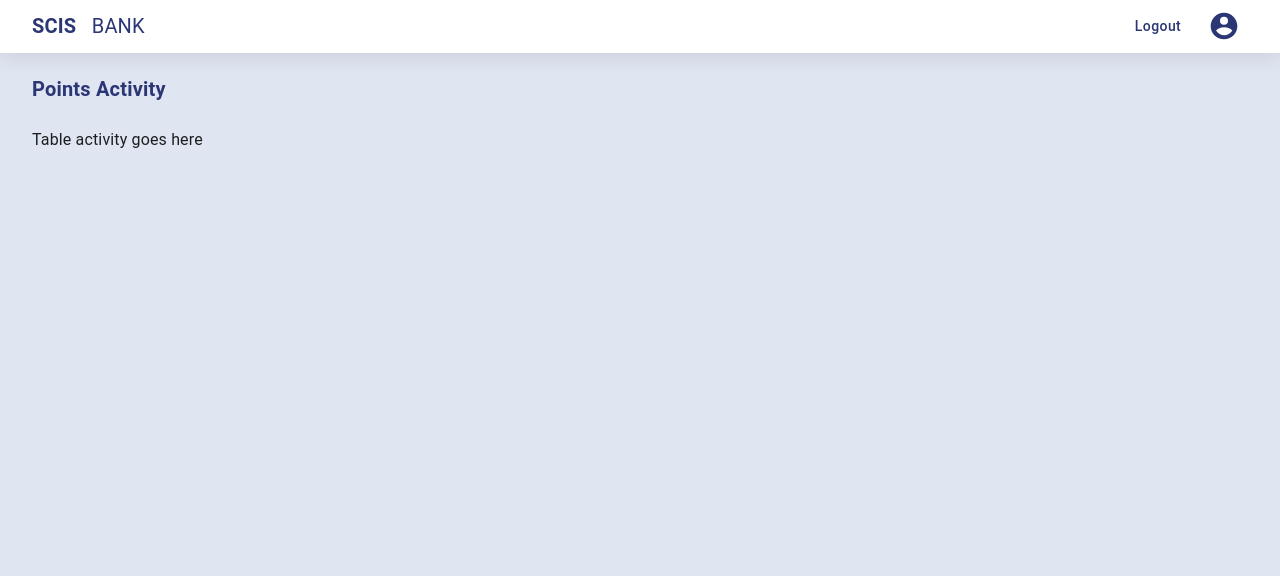
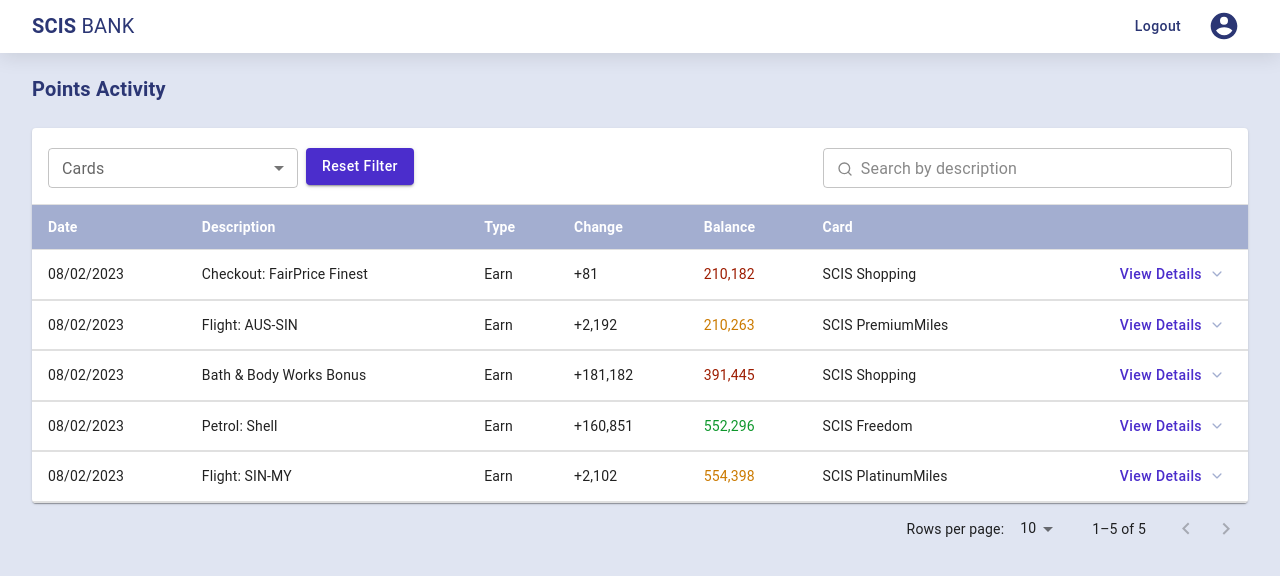
Before and after one commit to Spend-Transactions-Rewards-System/web-ui, a React (Create React App) app: page /pointsactivity in a window 1280 px wide. Shown: the top 576 px of the page. Built offline with nearby package versions, Linux system fonts and the light colour scheme.

Commit message:
added points activity table

```diff
--- a/src/Components/CollapsibleTable/CollapsibleTable.js
+++ b/src/Components/CollapsibleTable/CollapsibleTable.js
@@ -14,6 +14,7 @@ import _ from "lodash";
 
 import UploadDataFilters from "../TableFilters/DataFilesFilters";
 import Row from "./Row";
+import PointsActivityFilters from "../TableFilters/PointsActivityFilters";
 
 const CollapsibleTable = ({
     columnNames,
@@ -32,23 +33,41 @@ const CollapsibleTable = ({
     return (
         <>
         <TableContainer component={Paper}>
-            <Table>
-                <TableHead>
-                    <UploadDataFilters
-                        filter={filter}
-                        setFilter={setFilter}
-                    />
+            <Table size="small">
+                <TableHead sx={{".MuiTableCell-root": {p: 2, pt: 2.5}}}>
+                    { isDataFiles
+                     ?  <UploadDataFilters
+                            filter={filter}
+                            setFilter={setFilter}
+                        />
+                     : <PointsActivityFilters
+                            filter={filter}
+                            setFilter={setFilter}
+                        />
+                    }
+
                 </TableHead>
                 <TableBody>
                 <TableRow sx={{backgroundColor: "#A3AED0"}}>
                     {_.map(columnNames, (aName) => {
+                        let name = aName;
+                        if (!isDataFiles && aName === "Balance") {
+                            if (filter["card"] === "SCIS Shopping") {
+                                name = "Points"
+                            } else if (filter["card"] === "SCIS Freedom") {
+                                name = "Cashback"
+                            } else if (filter["card"].includes("Miles")) {
+                                name = "Miles"
+                            }
+                        }
+
                         return(
                             <TableCell
                                 key={aName}
                                 align="left"
-                                sx={{color:"#FFFFFF"}}
+                                sx={{color:"#FFFFFF", py: 1.5}}
                             >
-                                <b>{aName}</b>
+                                <b>{name}</b>
                             </TableCell>
                         )})
                     }
@@ -60,13 +79,14 @@ const CollapsibleTable = ({
                             currRow={aRow}
                             isDataFiles={isDataFiles}
                             details={details[aRow["id"]]}
+                            colSpan={columnNames.length + 1}
                             key={aRow["id"]}
                         />
                     )
                 })}
                 {emptyRows > 0 && (
                     <TableRow style={{ height: 45 * emptyRows }}>
-                        <TableCell colSpan={5} />
+                        <TableCell colSpan={columnNames.length + 1} />
                     </TableRow>
                 )}
                 </TableBody>
--- a/src/Components/CollapsibleTable/Row.js
+++ b/src/Components/CollapsibleTable/Row.js
@@ -17,9 +17,11 @@ const detailDict = {
     "completeDateTime": "Complete Date Time",
     "processed": "Processed",
     "rejected": "Rejected",
+    "remarks": "Remarks",
+    "amountSpent": "Amount Spent"
 }
 
-const Row = ({ currRow, isDataFiles, details }) => {
+const Row = ({ currRow, isDataFiles, details, colSpan }) => {
 
     const [open, setOpen] = useState(false);
 
@@ -42,7 +44,21 @@ const Row = ({ currRow, isDataFiles, details }) => {
                                         width: "100px"
                                     }}
                                 />
-                            : <>{value}</>
+                            : !isDataFiles && aKey === "balance"  ?
+                                <Typography
+                                    sx={{
+                                        fontWeight: 400,
+                                        fontSize: "0.875rem",
+                                        lineHeight: 1.43,
+                                        letterSpacing: "0.01071em",
+                                        color: currRow["card"] === "SCIS Shopping" ? "#9D1C00"
+                                                : currRow["card"]  === "SCIS Freedom" ? "#0E972C"
+                                                : "#CB7A00"
+                                    }}
+                                >
+                                    {value}
+                                </Typography>
+                            : value
                         }
                         { currRow["rejected"] > 0 &&  aKey === "status"
                             && currRow["status"].toLowerCase() === "completed"
@@ -72,7 +88,7 @@ const Row = ({ currRow, isDataFiles, details }) => {
             </TableCell>
         </TableRow>
         <TableRow>
-            <TableCell sx={{py: 0}} colSpan={5}>
+            <TableCell sx={{py: 0}} colSpan={colSpan}>
                 <Collapse in={open} timeout="auto" unmountOnExit>
                 <Box sx={{ml: 10, my: 2}}>
                     {_.map(details, (value, key) => {
--- /dev/null
+++ b/src/Components/SearchBar/SearchBar.js
@@ -0,0 +1,23 @@
+
+import { Box, TextField } from "@mui/material";
+import { FiSearch } from "react-icons/fi";
+
+const SearchBar = ({ placeholder, handleOnChange }) => {
+    return(
+        <TextField
+            size="small"
+            fullWidth
+            label={
+                <Box
+                    className="format-flexStart"
+                    sx={{color: "#888888"}}
+                >
+                  <FiSearch /> &nbsp; {placeholder}
+                </Box>
+              }
+            onChange={handleOnChange}
+        />
+    )
+}
+
+export default SearchBar;
--- /dev/null
+++ b/src/Components/TableFilters/PointsActivityFilters.js
@@ -0,0 +1,74 @@
+import {
+    FormControl,
+    InputLabel,
+    MenuItem,
+    Select,
+    TableCell,
+    TableRow,
+} from "@mui/material";
+import _ from "lodash";
+
+import CustomButton from "../CustomButton/CustomButton";
+import SearchBar from "../SearchBar/SearchBar";
+
+const cardList =["SCIS Shopping", "SCIS PremiumMiles", "SCIS PlatinumMiles", "SCIS Freedom"];
+
+const PointsActivityFilters = ({ filter, setFilter }) => {
+
+    const handleOnChange = (name, value) => {
+        setFilter((state) => ({
+            ...state,
+            [name]: value
+        }));
+    }
+
+    return(
+        <TableRow >
+            <TableCell colSpan={5} >
+                <FormControl size="small">
+                    <InputLabel id="card">Cards</InputLabel>
+                    <Select
+                        name="card"
+                        label="cards"
+                        value={filter["card"]}
+                        sx={{width: "250px", mr: 1}}
+                        onChange={(event) => handleOnChange("card", event.target.value)}
+                    >
+                        {_.map(cardList, (value) => {
+                            return(
+                            <MenuItem
+                                value={value}
+                                key={value}
+                                sx={{
+                                    color: value === "SCIS Shopping" ? "#9D1C00"
+                                            : value === "SCIS Freedom" ? "#0E972C"
+                                            : "#CB7A00"
+                                }}
+                            >
+                                {value}
+                            </MenuItem>
+                            )
+                        })}
+                    </Select>
+                </FormControl>
+                <CustomButton
+                    text="Reset Filter"
+                    handleOnClick={() => {
+                        setFilter({
+                            card:"" ,
+                            search: ""
+                        })
+                    }}
+                />
+            </TableCell>
+            <TableCell colSpan={2}>
+                <SearchBar
+                    placeholder="Search by description"
+                    handleOnChange={(event) => handleOnChange("search", event.target.value)}
+                />
+            </TableCell>
+        </TableRow>
+    )
+}
+
+export default PointsActivityFilters;
--- a/src/Layout/CustomerLayout.js
+++ b/src/Layout/CustomerLayout.js
@@ -28,7 +28,7 @@ const CustomerLayout = () => {
             >
                 <Box className="format-spaceBetween">
                     <Typography className="logo">
-                        <b>SCIS</b> &nbsp; BANK
+                        <b>SCIS</b> BANK
                     </Typography>
                     <AccountMenu />
                 </Box>
--- a/src/Layout/Layout.css
+++ b/src/Layout/Layout.css
@@ -35,3 +35,9 @@
     justify-content: flex-end;
     align-items: center;
 }
+
+.format-flexStart {
+    display: flex;
+    justify-content: flex-start;
+    align-items: center;
+}
--- a/src/Pages/DataFiles/DataFiles.js
+++ b/src/Pages/DataFiles/DataFiles.js
@@ -79,7 +79,8 @@ const DataFiles = () => {
     }, [filter])
 
     return (
-        <>
+        <div>
+            <script>{document.title="Data Files"}</script>
             {mainData === null || details === null ? <LoadingAnimation /> :
             <>
                 <Box
@@ -101,7 +102,7 @@ const DataFiles = () => {
                 />
             </>
             }
-        </>
+        </div>
     )
 }
 
--- a/src/Pages/PointsActivity/PointsActivity.js
+++ b/src/Pages/PointsActivity/PointsActivity.js
@@ -1,7 +1,141 @@
+import { useState, useEffect } from "react";
+
+import moment from "moment/moment";
+import _ from "lodash";
+
+import CollapsibleTable from "../../Components/CollapsibleTable/CollapsibleTable";
+import LoadingAnimation from "../../Components/LoadingAnimation/LoadingAnimation";
+
+const columnNames = ["Date", "Description", "Type", "Change", "Balance", "Card"]
+
 const PointsActivity = () => {
+
+    const [origData, setOrigData] = useState(null);
+    const [mainData, setMainData] = useState(null);
+    const [details, setDetails] = useState(null);
+    const [filter, setFilter] = useState({
+        card: "", search: ""
+    });
+
+    const formatData = () => {
+        let formatMain = []
+        let formatDetails = {}
+        _.map(data, (aRow) => {
+            formatMain.push({
+                    id: aRow["id"],
+                    date: moment(aRow["date"]).format("DD/MM/YYYY"),
+                    description: aRow["description"],
+                    type: aRow["type"].charAt(0).toUpperCase() + aRow["type"].slice(1).toLowerCase(),
+                    change: "+" + aRow["change"].toLocaleString(),
+                    balance: aRow["balance"].toLocaleString(),
+                    card: aRow["card"],
+                });
+            formatDetails[aRow["id"]] = {
+                    remarks: aRow["remarks"],
+                    amountSpent: "$" + aRow["amountSpent"].toLocaleString(undefined, {minimumFractionDigits: 2})
+                };
+            });
+        setMainData(formatMain);
+        setOrigData(formatMain);
+        setDetails(formatDetails);
+    }
+
+    const filterData = () => {
+        let data = origData;
+        if (filter["card"] !== "") {
+            data = data.filter((item) => item.card.toLowerCase() === filter["card"].toLowerCase());
+        }
+        if (filter["search"] !== "") {
+            data = data.filter((item) => item.description.toLowerCase().includes(filter["search"].toLowerCase()));
+        }
+        setMainData(data);
+    }
+
+    useEffect(() => {
+        formatData(data);
+    }, [])
+
+    useEffect(() => {
+        if (mainData != null) {
+            filterData();
+        }
+    }, [filter])
+
     return (
-        <>Table activity goes here</>
+        <div>
+            <script>{document.title="Data Files"}</script>
+            {mainData === null || details === null ? <LoadingAnimation /> :
+            <>
+                <CollapsibleTable
+                    columnNames={columnNames}
+                    mainData={mainData}
+                    details={details}
+                    filter={filter}
+                    setFilter={setFilter}
+                    isDataFiles={false}
+                />
+            </>
+            }
+        </div>
     )
 }
 
 export default PointsActivity;
+
+const data = [
+    {
+        id: 1,
+        date: new Date(),
+        description: "Checkout: FairPrice Finest",
+        type: "earn",
+        change: 81,
+        balance: 210182,
+        card: "SCIS Shopping",
+        remarks: "Get 10% in points",
+        amountSpent: 3241
+    },
+    {
+        id: 2,
+        date: new Date(),
+        description: "Flight: AUS-SIN",
+        type: "earn",
+        change: 2192,
+        balance: 210263,
+        card: "SCIS PremiumMiles",
+        remarks: "Get 20 miles",
+        amountSpent: 1234
+    },
+    {
+        id: 3,
+        date: new Date(),
+        description: "Bath & Body Works Bonus",
+        type: "earn",
+        change: 181182,
+        balance: 391445,
+        card: "SCIS Shopping",
+        remarks: "Get 12% in points",
+        amountSpent: 872
+    },
+    {
+        id: 4,
+        date: new Date(),
+        description: "Petrol: Shell",
+        type: "earn",
+        change: 160851,
+        balance: 552296,
+        card: "SCIS Freedom",
+        remarks: "Get 10% in cashback",
+        amountSpent: 3241
+    },
+    {
+        id: 5,
+        date: new Date(),
+        description: "Flight: SIN-MY",
+        type: "earn",
+        change: 2102,
+        balance: 554398,
+        card: "SCIS PlatinumMiles",
+        remarks: "Get 30 miles",
+        amountSpent: 780
+    },
+]
```
